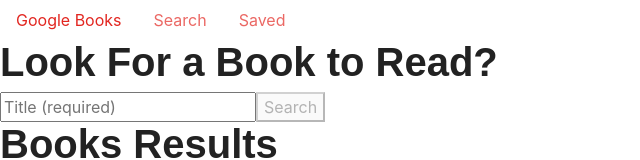
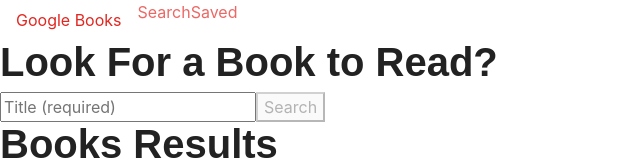
Before and after one commit to BrandonVA/google-book-search, a React (Create React App) app in the folder client/: page / in a window 1280 px wide. Shown: the top 160 px of the page, without its empty margins (0-640 px from the left). Built offline with nearby package versions, Linux system fonts and the light colour scheme; no server answers; a web font is replaced by a local one.

Commit message:
removed nested links

```diff
--- a/client/src/components/HeadingNav/HeadingNav.js
+++ b/client/src/components/HeadingNav/HeadingNav.js
@@ -9,14 +9,10 @@ const HeadingNav = () => {
         <Nav.Link href="/">Google Books</Nav.Link>
       </Nav.Item>
       <Nav.Item as="li">
-        <Nav.Link eventKey="link-2">
-          <Link to="/">Search</Link>
-        </Nav.Link>
+        <Link to="/">Search</Link>
       </Nav.Item>
       <Nav.Item as="li">
-        <Nav.Link eventKey="link-2">
-          <Link to="/saved">Saved</Link>
-        </Nav.Link>
+        <Link to="/saved">Saved</Link>
       </Nav.Item>
     </Nav>
   );
```
